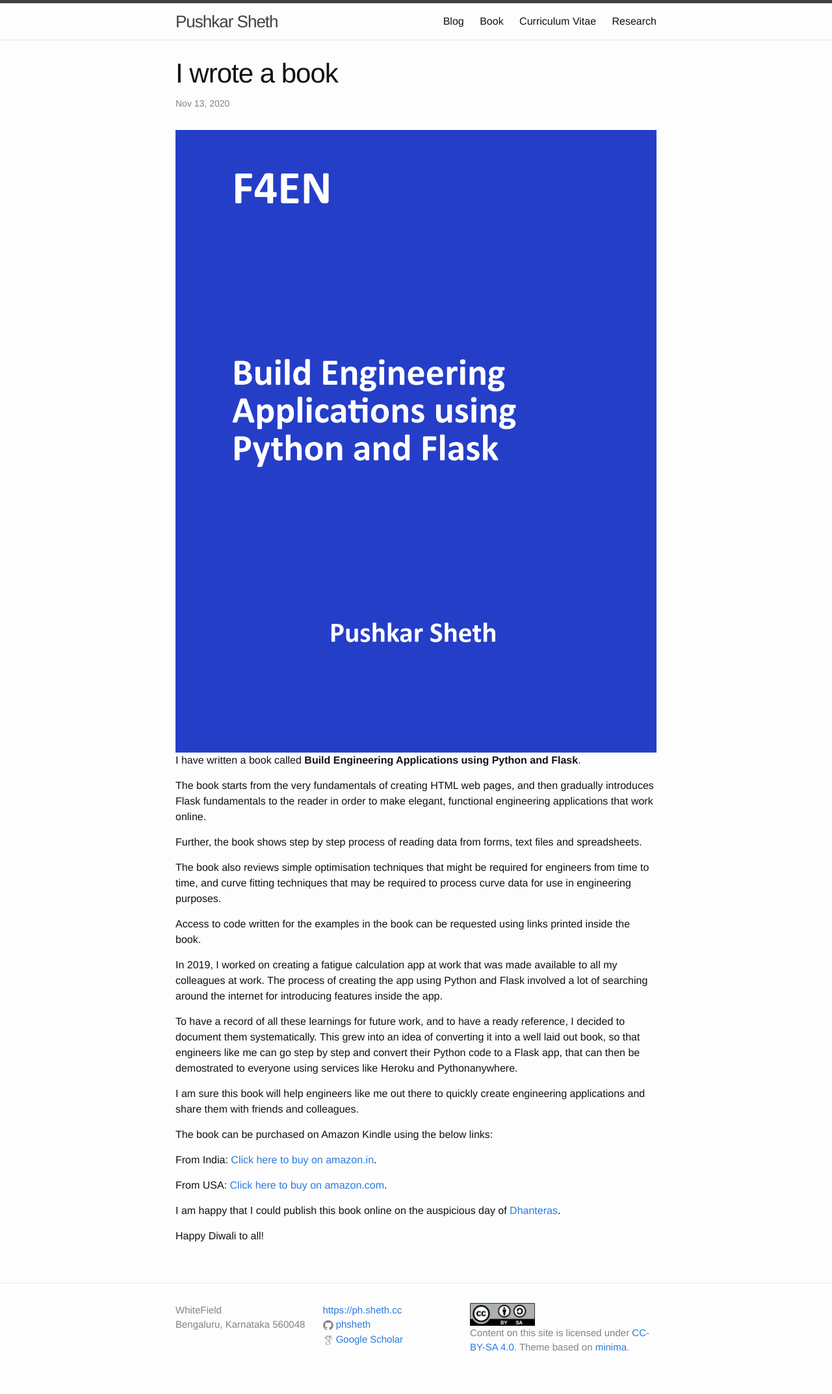
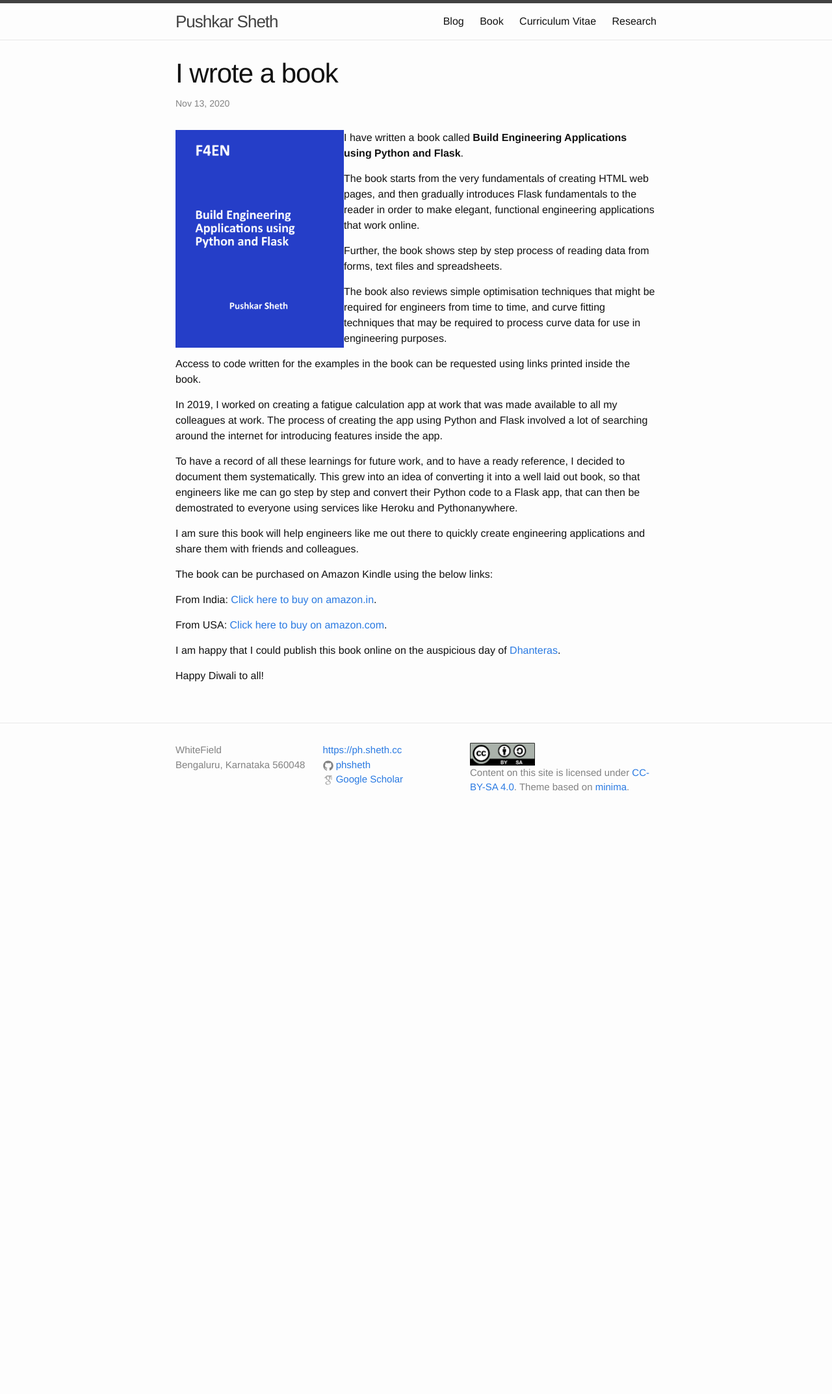
Before and after one commit to phsheth/phsheth.github.io, a Jekyll site: the page built from _posts/2020-11-13-i_wrote_a_book.markdown, in a window 1280 px wide. Shown: the whole page at 65% size. Built offline with Jekyll 4.4.1, drawn with Linux system fonts in a browser that asks for light colours; comment, search, counter and statistics services are not loaded; after the commit the page ends 1283 px from its top, so only the background shows below that.

Commit message:
image sizing

```diff
--- a/_posts/2020-11-13-i_wrote_a_book.markdown
+++ b/_posts/2020-11-13-i_wrote_a_book.markdown
@@ -8,7 +8,7 @@ comments: true
 tag: textbook, book, Python, Flask
 ---
 
-<img title="" src="/img/blog/f4en_bookcover.png" alt="Front cover" width="" align="left">
+<img title="" src="/img/blog/f4en_bookcover.png" alt="Front cover" width="35%" align="left">
 
 I have written a book called **Build Engineering Applications using Python and Flask**.
 
```
